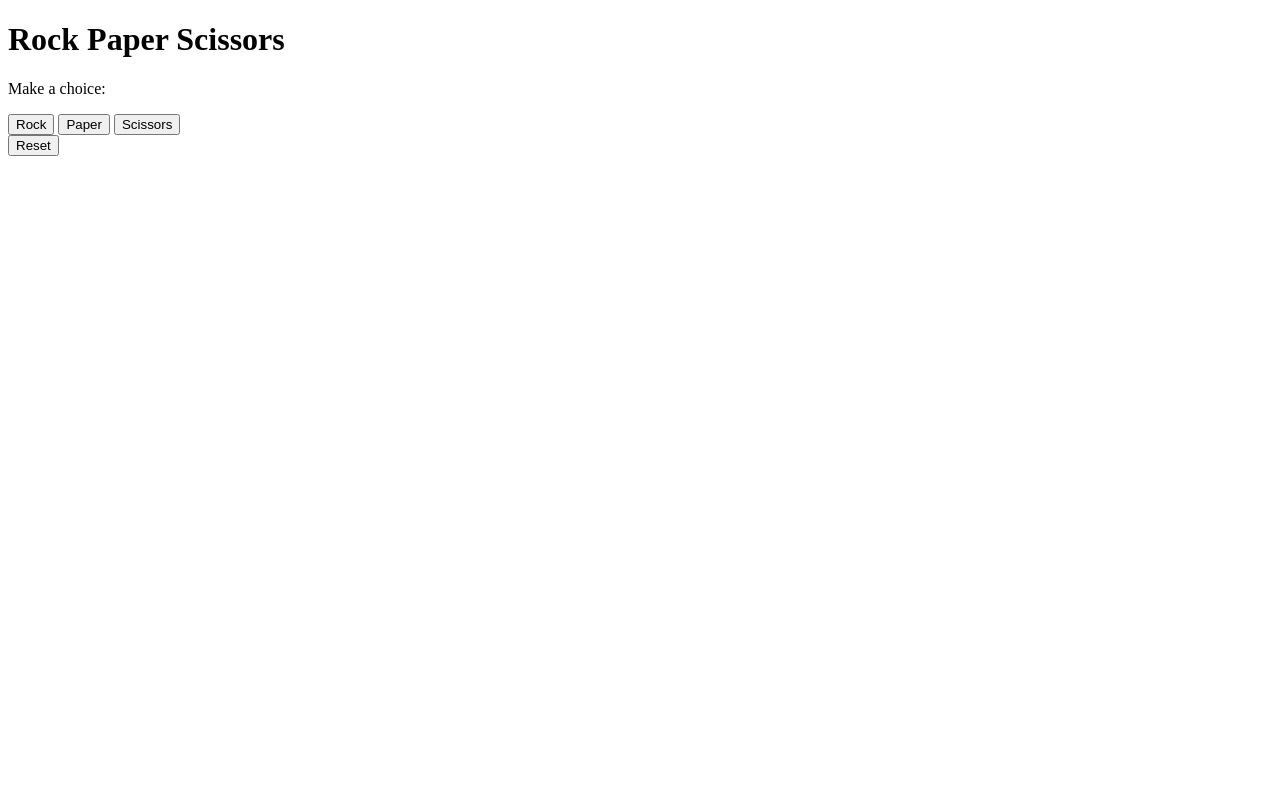
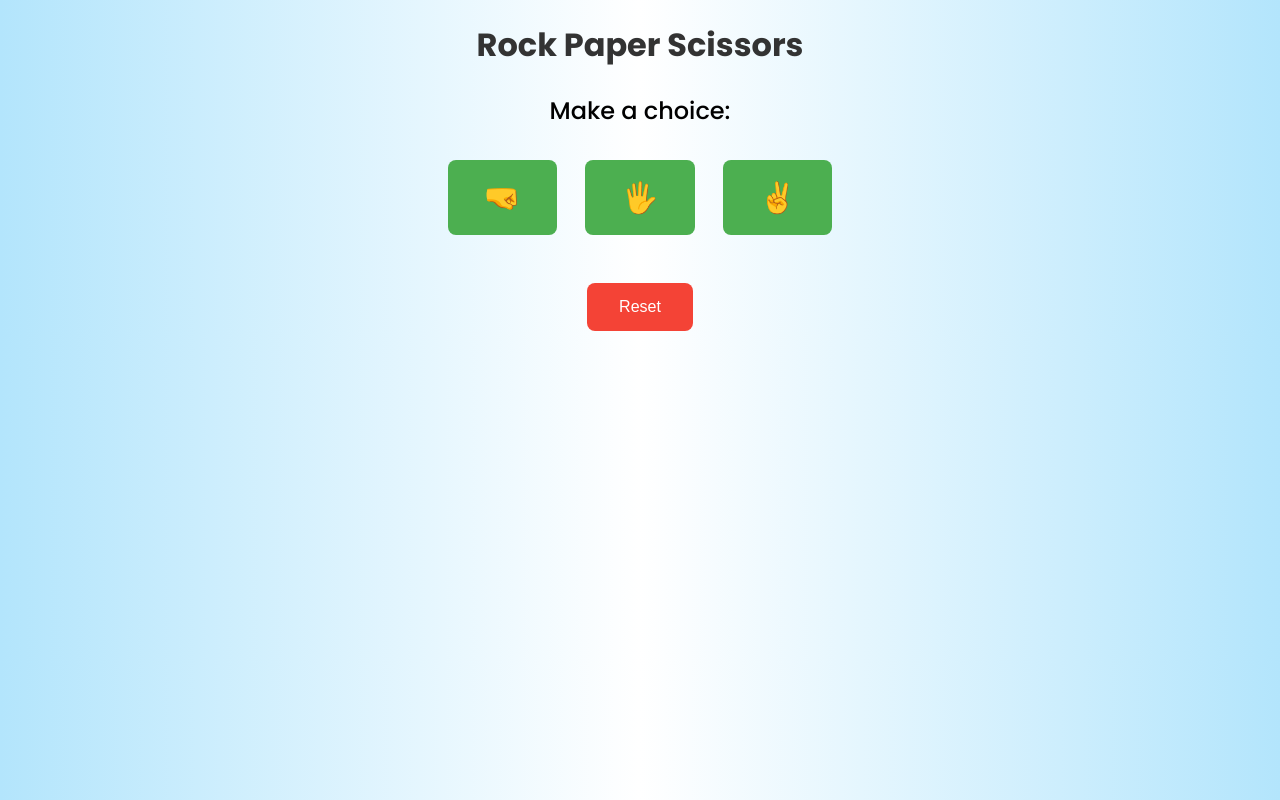
Before and after one commit to DennisAbinayo/RPS, a plain HTML site: page index.html in a window 1280 px wide. Drawn offline with Linux system fonts and the light colour scheme.

Commit message:
added css

```diff
--- a/index.html
+++ b/index.html
@@ -4,6 +4,9 @@
     <meta charset="UTF-8">
     <meta name="viewport" content="width=device-width, initial-scale=1.0">
     <title>Rock Paper Scissors</title>
+
+    <!-- css -->
+     <link rel="stylesheet" href="./style.css">
 </head>
 <body>
     <h1>Rock Paper Scissors</h1>
@@ -14,9 +17,9 @@
 
 
     <div class="container">
-        <button id='rock' class="button">Rock</button>
-        <button id='paper' class="button">Paper</button>
-        <button id='scissors' class="button">Scissors</button>
+        <button id='rock' class="button">🤜</button>
+        <button id='paper' class="button">🖐️</button>
+        <button id='scissors' class="button">✌️</button>
     </div>
 
     <div id="result"></div>
--- a/sandbox.js
+++ b/sandbox.js
@@ -48,12 +48,17 @@ if (playerChoice === computerChoice) {
 
 // Adding outcome to the div with result id
 let outcome = document.getElementById('result');
-outcome.innerText = `${result} \n (Player: ${playerScore}, Computer: ${computerScore})`;
+outcome.innerText = `${result} \n (Player: ${playerScore}, Computer: ${computerScore}, Tie: ${tieScore})`;
 }
 
 
 //Resetting
-let resetBtn = document.getElementById('reset').addEventListener('click',()=>{
+let resetBtn = document.getElementById('reset');
+resetBtn.addEventListener('click',()=>{
+    playerScore = 0;
+    computerScore = 0;
+    tieScore = 0;
+
     let outcome = document.getElementById('result');
     outcome.innerText = '';
 });
--- a/style.css
+++ b/style.css
@@ -0,0 +1,67 @@
+/* import poppins font */
+@import url('https://fonts.googleapis.com/css2?family=Poppins:ital,wght@0,100;0,200;0,300;0,400;0,500;0,600;0,700;0,800;0,900;1,100;1,200;1,300;1,400;1,500;1,600;1,700;1,800;1,900&display=swap');
+
+body {
+    font-family: 'Poppins', sans-serif;
+    background: linear-gradient(to right, #b3e5fc, #ffffff, #b3e5fc);
+    text-align: center;
+    margin: 0;
+    padding: 0;
+}
+
+h1 {
+    color: #333;
+}
+
+p{
+    font-size: 24px;
+    font-weight: 500;
+}
+
+.container {
+    margin-top: 20px;
+}
+
+.button {
+    background-color: #4CAF50;
+    border: none;
+    color: white;
+    padding: 20px 36px;
+    text-align: center;
+    text-decoration: none;
+    display: inline-block;
+    font-size: 30px;
+    margin: 8px 12px;
+    cursor: pointer;
+    border-radius: 8px;
+    transition-duration: 0.4s;
+}
+
+.button:hover {
+    background-color: #2c5f2f;
+}
+
+#result {
+    margin-top: 20px;
+    font-size: 24px;
+    font-weight: bold;
+}
+
+#reset {
+    margin-top: 20px;
+    background-color: #f44336;
+    color: white;
+    border: none;
+    padding: 15px 32px;
+    text-align: center;
+    text-decoration: none;
+    display: inline-block;
+    font-size: 16px;
+    border-radius: 8px;
+    cursor: pointer;
+    transition-duration: 0.4s;
+}
+
+#reset:hover {
+    background-color: #da190b;
+}
```
